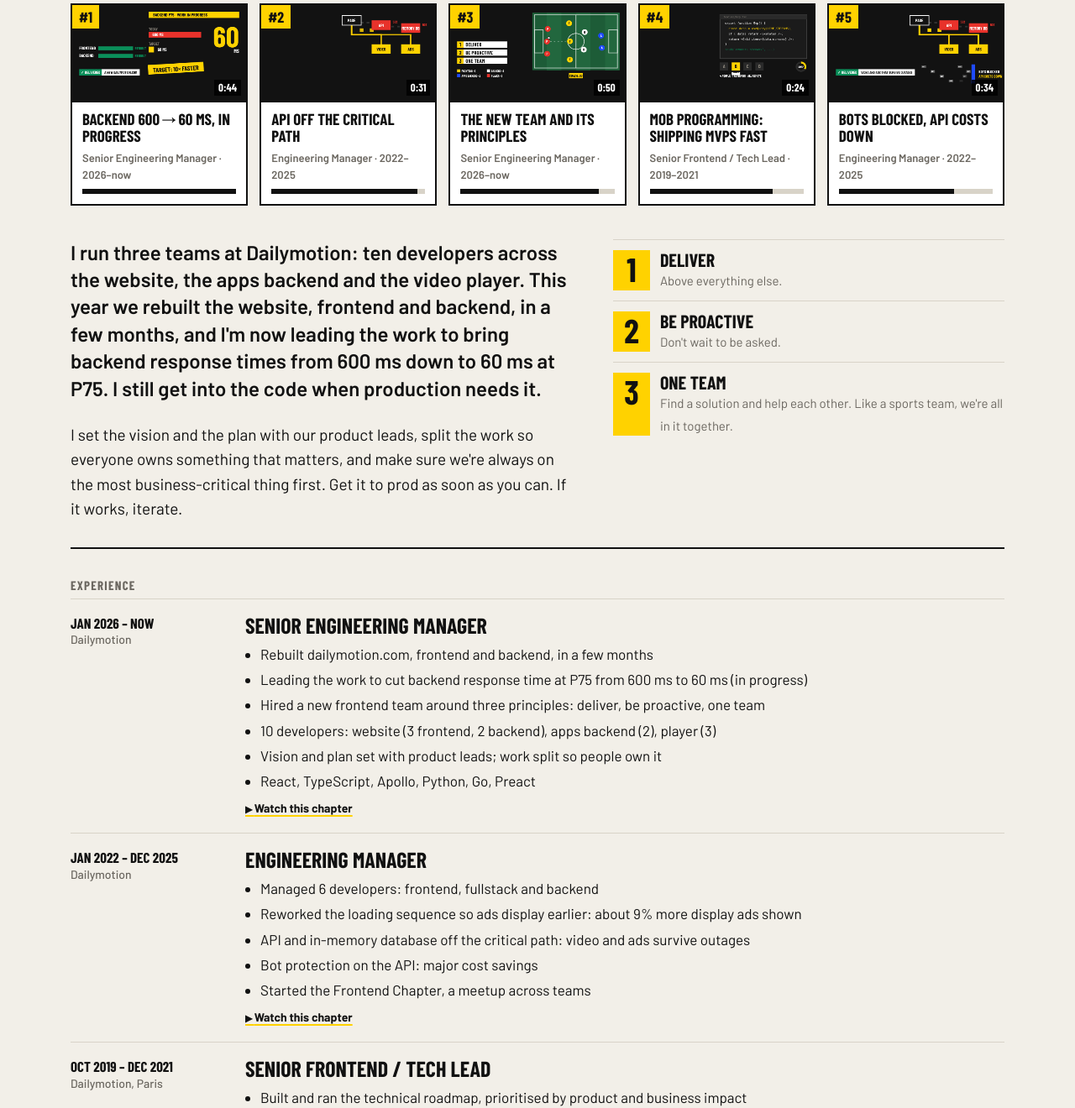
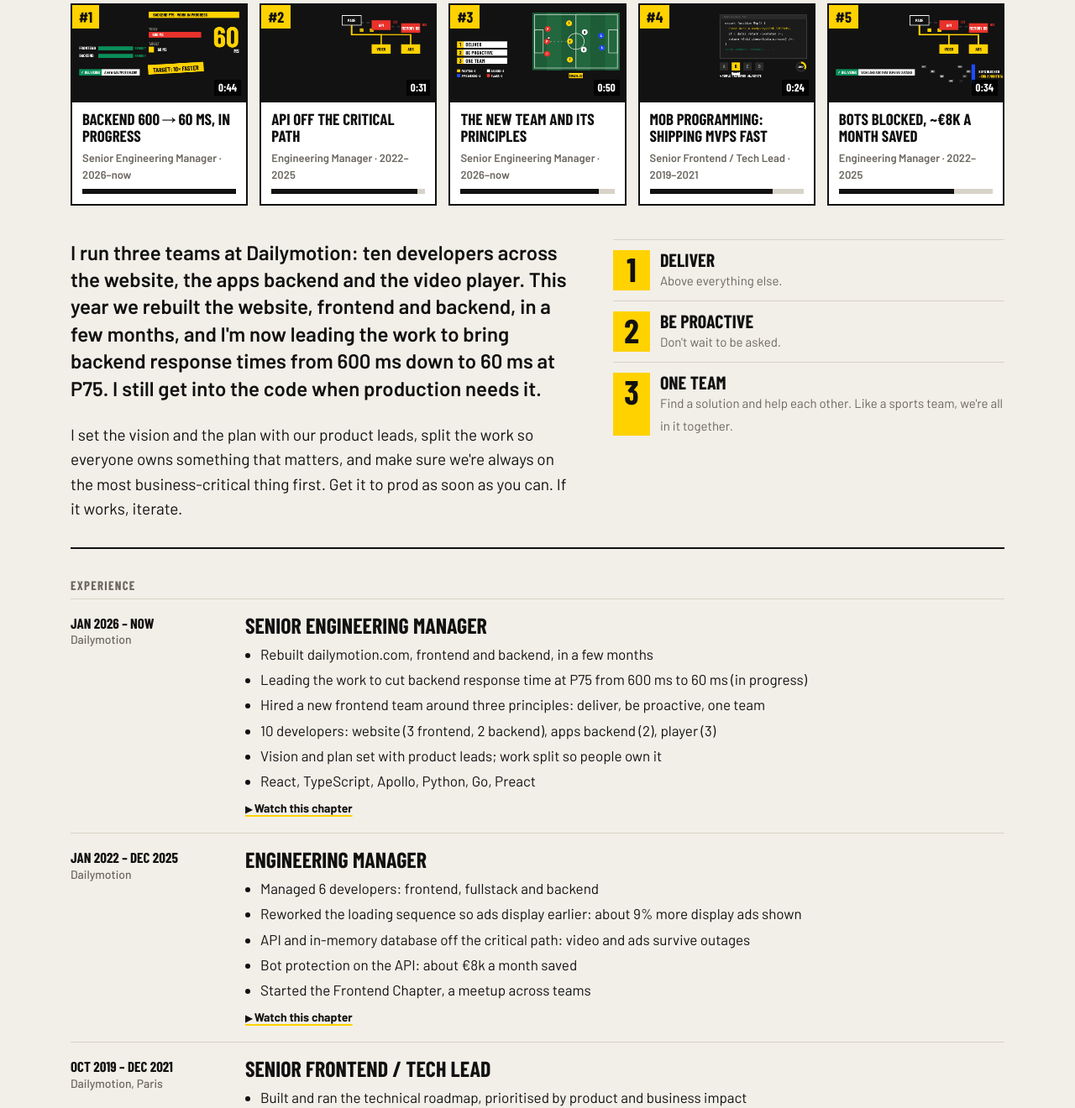
Before and after one commit to stephenoreilly2/stephenoreilly2.github.io, a plain HTML site: page index.html in a window 1280 px wide. Shown: the part 960-2280 px from the top of the page at 84% size. Drawn offline with nearby package versions, Linux system fonts and the light colour scheme; a web font is replaced by a local one.

Commit message:
Add ~8k/month bot-protection saving
Co-Authored-By: Claude Opus 5.5 <noreply@anthropic.com>

```diff
--- a/index.html
+++ b/index.html
@@ -409,8 +409,8 @@
       detail: ["Built and ran the technical roadmap, prioritised by product and business impact", "Fast MVPs for business-critical features", "Core Web Vitals: detailed performance analysis and targeted fixes", "Mentored juniors through remote mob programming", "React, Node, TypeScript, Apollo GraphQL, Redux, Jest, Cypress, Docker"] },
     { from: "2022-01", to: "2025-12", org: "Dailymotion", role: "Engineering Manager", sec: 10, scene: "criticalpath", ship: [.88, "Video and ads that survive outages"],
       title: "Video and ads keep playing when the API is down",
-      cap: "As engineering manager I took the team through the loading sequence, so ads display earlier: about 9% more display ads. We removed the API and the in-memory database from the critical path, so video and ads still play during an outage. We also blocked unwanted bots on the API, which saved a lot of money.",
-      detail: ["Managed 6 developers: frontend, fullstack and backend", "Reworked the loading sequence so ads display earlier: about 9% more display ads shown", "API and in-memory database off the critical path: video and ads survive outages", "Bot protection on the API: major cost savings", "Started the Frontend Chapter, a meetup across teams"] },
+      cap: "As engineering manager I took the team through the loading sequence, so ads display earlier: about 9% more display ads. We removed the API and the in-memory database from the critical path, so video and ads still play during an outage. We also blocked unwanted bots on the API, saving about eight thousand euros a month.",
+      detail: ["Managed 6 developers: frontend, fullstack and backend", "Reworked the loading sequence so ads display earlier: about 9% more display ads shown", "API and in-memory database off the critical path: video and ads survive outages", "Bot protection on the API: about €8k a month saved", "Started the Frontend Chapter, a meetup across teams"] },
     { from: "2026-01", to: null, org: "Dailymotion", role: "Senior Engineering Manager", sec: 16, scene: "senior", ship: [.2, "A new dailymotion.com", .56], cues: [0, .12, .3, .56, .66, .73, .8, .9],
       title: "A new website and a new team",
       cap: "This year I became senior engineering manager. We rebuilt the whole website in a few months, frontend and backend. Now I'm leading the work to take the backend from 600 milliseconds to 60 at P75, ten times faster, by cutting out inefficient calls. I hired a new frontend team around three principles. Deliver, above everything. Be proactive. And one team: find the solution and help each other. Like a sports team, we're all in it together.",
@@ -427,7 +427,7 @@
     { ch: 3, at: .8, h: .45, label: "12 outages a year down to 2" },
     { ch: 4, at: .7, h: .8, label: "Mob programming: shipping MVPs fast" },
     { ch: 5, at: .45, h: .95, label: "API off the critical path" },
-    { ch: 5, at: .78, h: .75, label: "Bots blocked, API costs down" },
+    { ch: 5, at: .78, h: .75, label: "Bots blocked, ~€8k a month saved" },
     { ch: 6, at: .45, h: 1, label: "Backend 600 → 60 ms, in progress" },
     { ch: 6, at: .82, h: .9, label: "The new team and its principles" },
   ];
@@ -664,7 +664,7 @@
           ctx.globalAlpha = b * (t < .7 ? 1 : 1 - (t - .7) / .3);
           box(x, y, s * 1.6, s, "#555"); text("BOT", x + s * .8, y + s * .75, cond(s * .7, 700), K.white, "center");
         }
-        ctx.globalAlpha = b; text("BOTS BLOCKED", wx + 20, y0 + H * .09, cond(H * .04, 800), K.white); text("API COSTS DOWN", wx + 20, y0 + H * .14, cond(H * .04, 800), K.yellow); ctx.globalAlpha = 1;
+        ctx.globalAlpha = b; text("BOTS BLOCKED", wx + 20, y0 + H * .09, cond(H * .04, 800), K.white); text("~€8K A MONTH SAVED", wx + 20, y0 + H * .14, cond(H * .04, 800), K.yellow); ctx.globalAlpha = 1;
       }
     },
 
```
